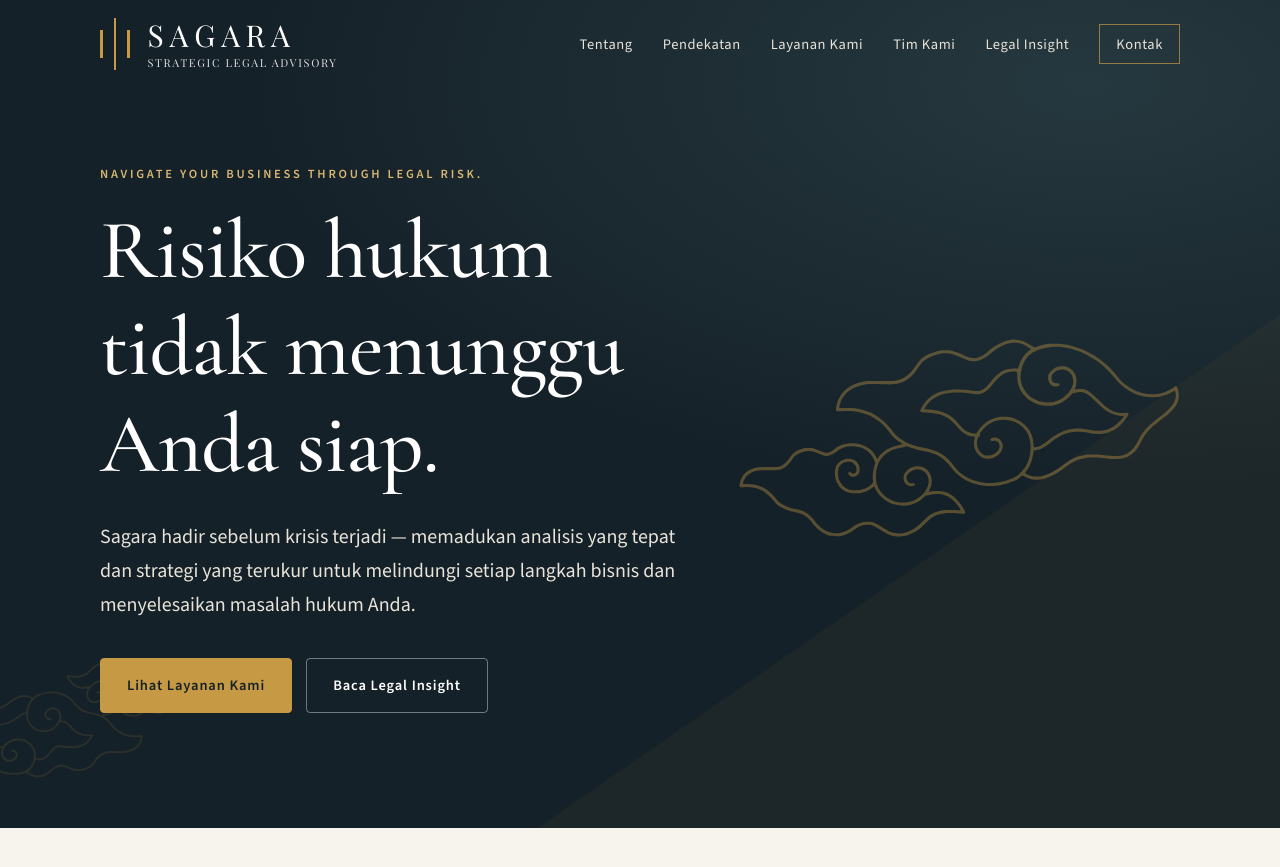
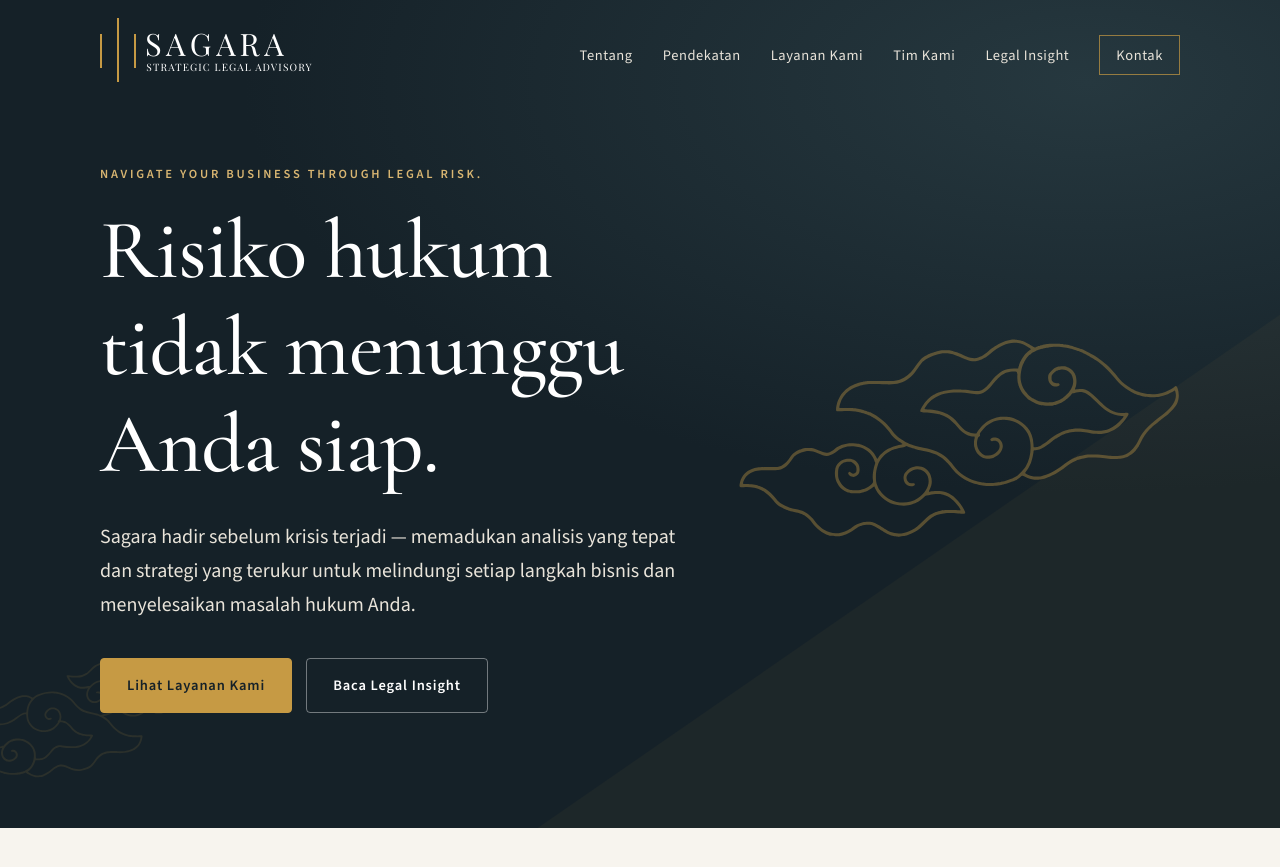
Before and after one commit to Vrijemann/SSLA-Web, a Jekyll site: the page built from index.html, in a window 1280 px wide and 900 px high. Shown: the top 867 px of the window. Built offline with Jekyll 4.4.1, drawn with Linux system fonts in a browser that asks for light colours.

Commit message:
Pratinjau: wordmark mengikuti logo resmi versi horizontal
Co-Authored-By: Claude Opus 5.5 <noreply@anthropic.com>
Claude-Session: https://claude.ai/code/session_016LrWBHooU5mNt67cUqTKXG

```diff
--- a/assets/css/style.css
+++ b/assets/css/style.css
@@ -400,18 +400,16 @@ img.awan { height: auto; display: block; }
   .hero__awan--2 { display: none !important; }
 }
 
-/* ---------- Garis tiga pada wordmark: proporsi mengikuti logo asli ----------
-   Logo asli: garis tengah 133, garis samping 71 (±53%), tebal ±6,5 (±5%),
-   jarak antar-garis ±29 (±22% dari tinggi garis tengah); garis samping sejajar di tengah. */
-.wordmark__bars { height: 52px; gap: 11px; align-items: center; }
-.wordmark__bars i { width: 2.5px; }
-.wordmark__bars i:nth-child(1), .wordmark__bars i:nth-child(3) { height: 28px; }
-.wordmark__bars i:nth-child(2) { height: 52px; }
-.wordmark { gap: 18px; }
-@media (max-width: 640px) {
-  .wordmark__bars { height: 42px; gap: 9px; }
-  .wordmark__bars i { width: 2px; }
-  .wordmark__bars i:nth-child(1), .wordmark__bars i:nth-child(3) { height: 22px; }
-  .wordmark__bars i:nth-child(2) { height: 42px; }
-  .wordmark { gap: 14px; }
-}
+/* ---------- Wordmark: proporsi mengikuti logo resmi (versi horizontal) ----------
+   Semua ukuran dihitung dari tinggi garis tengah (--wm). */
+.wordmark { --wm: 64px; position: relative; display: inline-block; height: var(--wm); width: calc(var(--wm) * 3.3); gap: 0; color: inherit; }
+.wordmark__bars { position: absolute; left: 0; top: 0; width: calc(var(--wm) * .57); height: var(--wm); display: block; gap: 0; }
+.wordmark__bars i { position: absolute; top: calc(var(--wm) * .243); width: max(2px, calc(var(--wm) * .029)); height: calc(var(--wm) * .535) !important; background: var(--gold); }
+.wordmark__bars i:nth-child(1) { left: 0; }
+.wordmark__bars i:nth-child(2) { left: calc(var(--wm) * .266); top: 0; height: var(--wm) !important; }
+.wordmark__bars i:nth-child(3) { left: calc(var(--wm) * .538); }
+.wordmark__text { position: absolute; left: calc(var(--wm) * .702); top: 0; display: block; }
+.wordmark__name, .wordmark__sub { position: absolute; left: 0; display: block; white-space: nowrap; line-height: 1; font-family: var(--brand); text-transform: uppercase; margin: 0; }
+.wordmark__name { top: calc(var(--wm) * .177); font-size: calc(var(--wm) * .483); letter-spacing: .149em; }
+.wordmark__sub { top: calc(var(--wm) * .681); left: calc(var(--wm) * .022); font-size: calc(var(--wm) * .159); letter-spacing: .113em; opacity: 1; }
+@media (max-width: 640px) { .wordmark { --wm: 48px; } }
```
